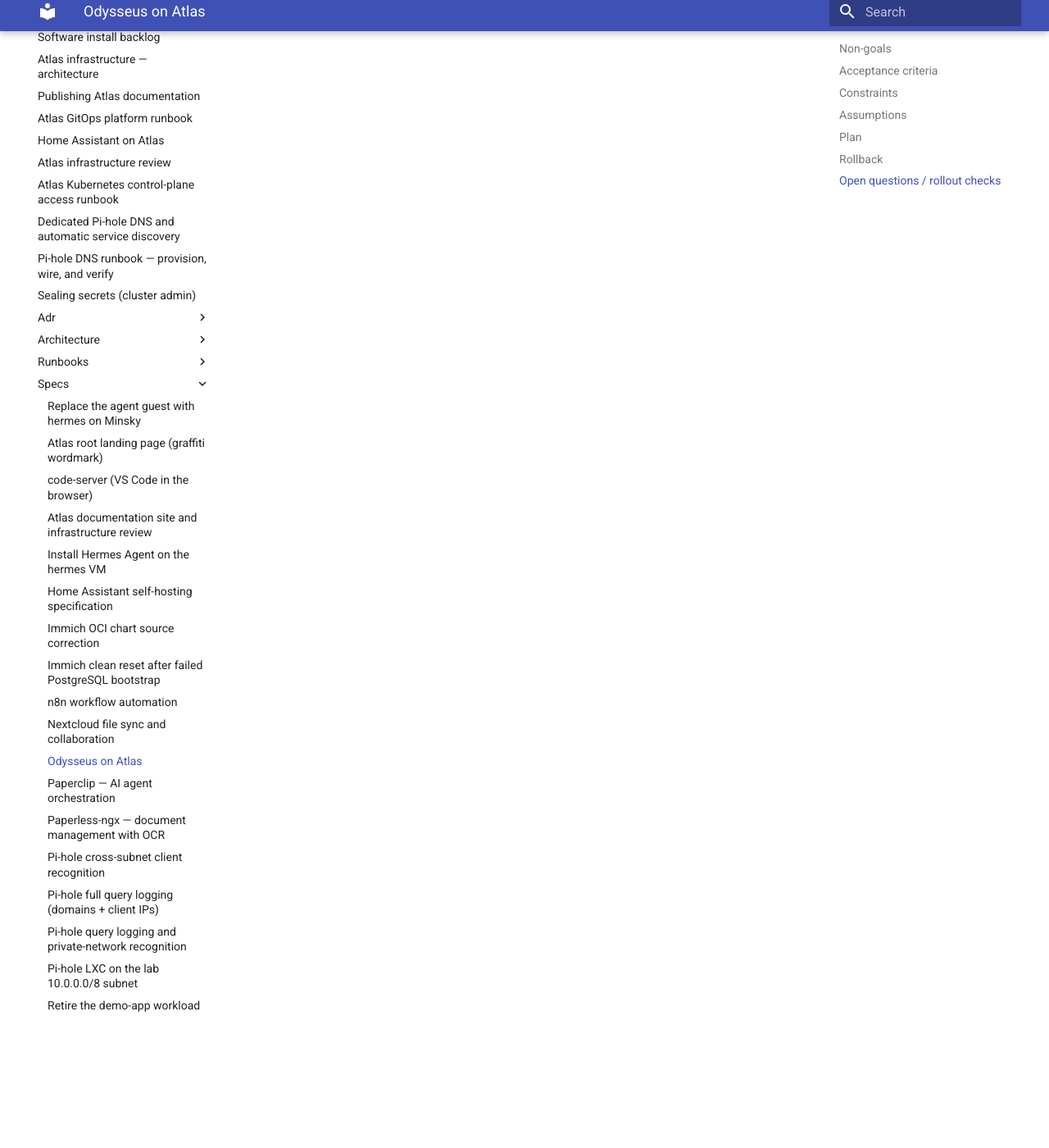
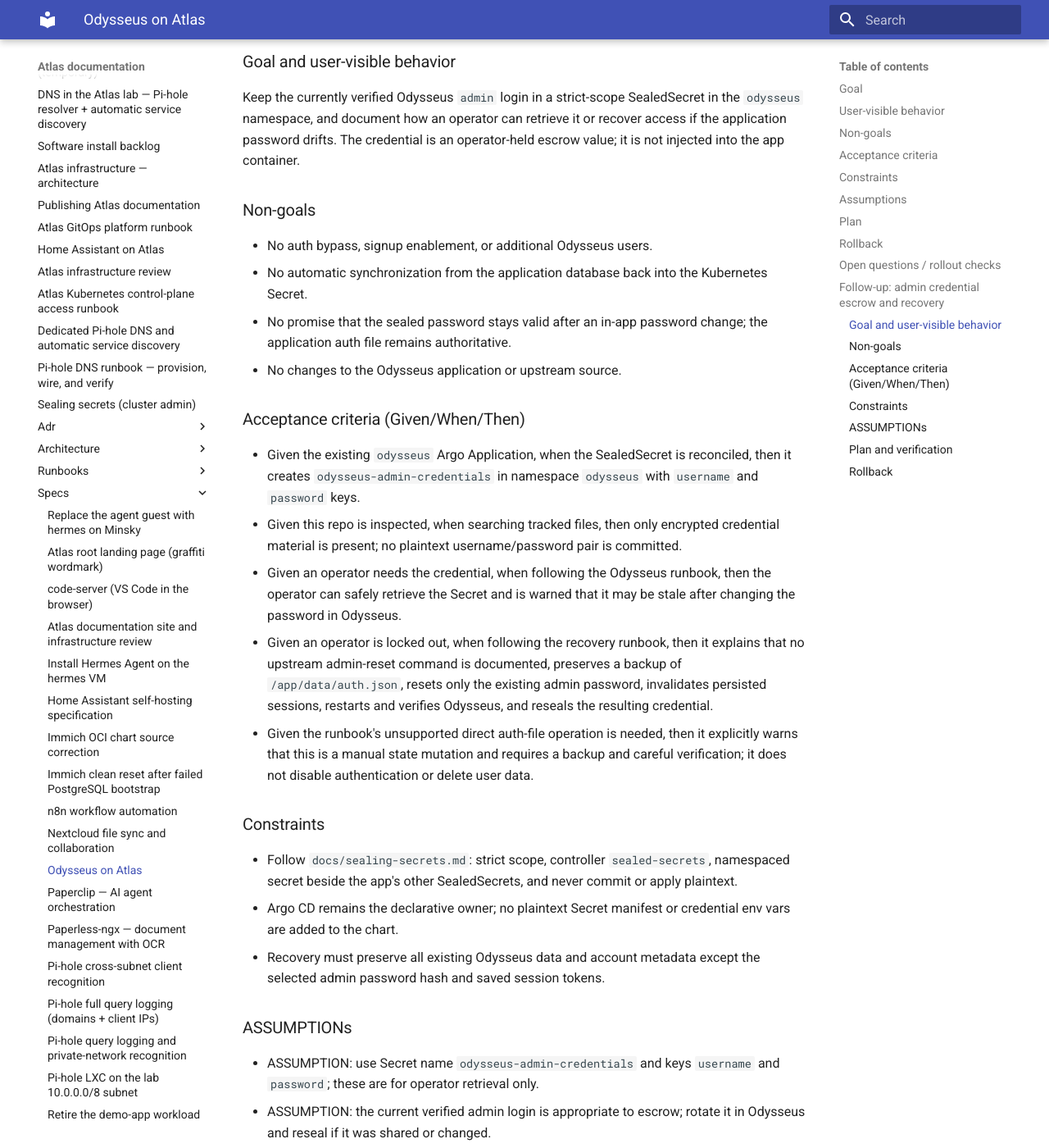
Before and after one commit to 211lab/atlas, an MkDocs documentation site: the page built from docs/specs/odysseus.md, in a window 1280 px wide and 1400 px high, scrolled down 3571 px. Shown: the whole window at 82% size. Built offline with MkDocs 1.6.1 and Material for MkDocs 9.7.7, drawn with Linux system fonts in a browser that asks for light colours; some of the changed text lies outside the part shown.

Commit message:
docs(odysseus): escrow admin credentials and recovery

```diff
--- a/docs/specs/odysseus.md
+++ b/docs/specs/odysseus.md
@@ -125,3 +125,81 @@
 - First-run model-provider setup is an operator action after rollout.
 - LAN name resolution requires a Pi-hole/hosts entry for `odysseus.atlas.lan`
   while external DNS is unavailable.
+
+## Follow-up: admin credential escrow and recovery
+
+### Goal and user-visible behavior
+
+Keep the currently verified Odysseus `admin` login in a strict-scope
+SealedSecret in the `odysseus` namespace, and document how an operator can
+retrieve it or recover access if the application password drifts. The credential
+is an operator-held escrow value; it is not injected into the app container.
+
+### Non-goals
+
+- No auth bypass, signup enablement, or additional Odysseus users.
+- No automatic synchronization from the application database back into the
+  Kubernetes Secret.
+- No promise that the sealed password stays valid after an in-app password
+  change; the application auth file remains authoritative.
+- No changes to the Odysseus application or upstream source.
+
+### Acceptance criteria (Given/When/Then)
+
+- Given the existing `odysseus` Argo Application, when the SealedSecret is
+  reconciled, then it creates `odysseus-admin-credentials` in namespace
+  `odysseus` with `username` and `password` keys.
+- Given this repo is inspected, when searching tracked files, then only encrypted
+  credential material is present; no plaintext username/password pair is
+  committed.
+- Given an operator needs the credential, when following the Odysseus runbook,
+  then the operator can safely retrieve the Secret and is warned that it may be
+  stale after changing the password in Odysseus.
+- Given an operator is locked out, when following the recovery runbook, then it
+  explains that no upstream admin-reset command is documented, preserves a
+  backup of `/app/data/auth.json`, resets only the existing admin password,
+  invalidates persisted sessions, restarts and verifies Odysseus, and reseals
+  the resulting credential.
+- Given the runbook's unsupported direct auth-file operation is needed, then it
+  explicitly warns that this is a manual state mutation and requires a backup
+  and careful verification; it does not disable authentication or delete user
+  data.
+
+### Constraints
+
+- Follow `docs/sealing-secrets.md`: strict scope, controller `sealed-secrets`,
+  namespaced secret beside the app's other SealedSecrets, and never commit or
+  apply plaintext.
+- Argo CD remains the declarative owner; no plaintext Secret manifest or
+  credential env vars are added to the chart.
+- Recovery must preserve all existing Odysseus data and account metadata except
+  the selected admin password hash and saved session tokens.
+
+### ASSUMPTIONs
+
+- ASSUMPTION: use Secret name `odysseus-admin-credentials` and keys `username`
+  and `password`; these are for operator retrieval only.
+- ASSUMPTION: the current verified admin login is appropriate to escrow; rotate
+  it in Odysseus and reseal if it was shared or changed.
+- ASSUMPTION: recovery documentation belongs in a dedicated
+  [`docs/runbooks/odysseus.md`](../runbooks/odysseus.md) file linked from this
+  spec.
+
+### Plan and verification
+
+1. Add the strict-scope SealedSecret at `gitops/sealed/odysseus/admin-credentials.yaml`;
+   verify its encrypted payload does not expose the password and its scope/name/
+   namespace match the intended Secret.
+2. Add `docs/runbooks/odysseus.md` with retrieval, drift, backup, reset, rollout,
+   verification, and resealing instructions; verify commands and cautionary
+   notes against the deployed PVC layout and pinned upstream auth implementation.
+3. Link the runbook and update this spec's rollout notes; verify YAML parses,
+   docs contain no credential values, and the existing chart render remains
+   unchanged.
+
+### Rollback
+
+Revert the runbook/spec changes and remove the SealedSecret from GitOps. Do not
+delete the live Secret or persistent application data without separate explicit
+approval. If a recovery password was changed, preserve access by resealing the
+known-good value before removing its SealedSecret.
```
Also changed, not shown: docs/runbooks/odysseus.md (added, +131 -0 lines), 1 other file.
